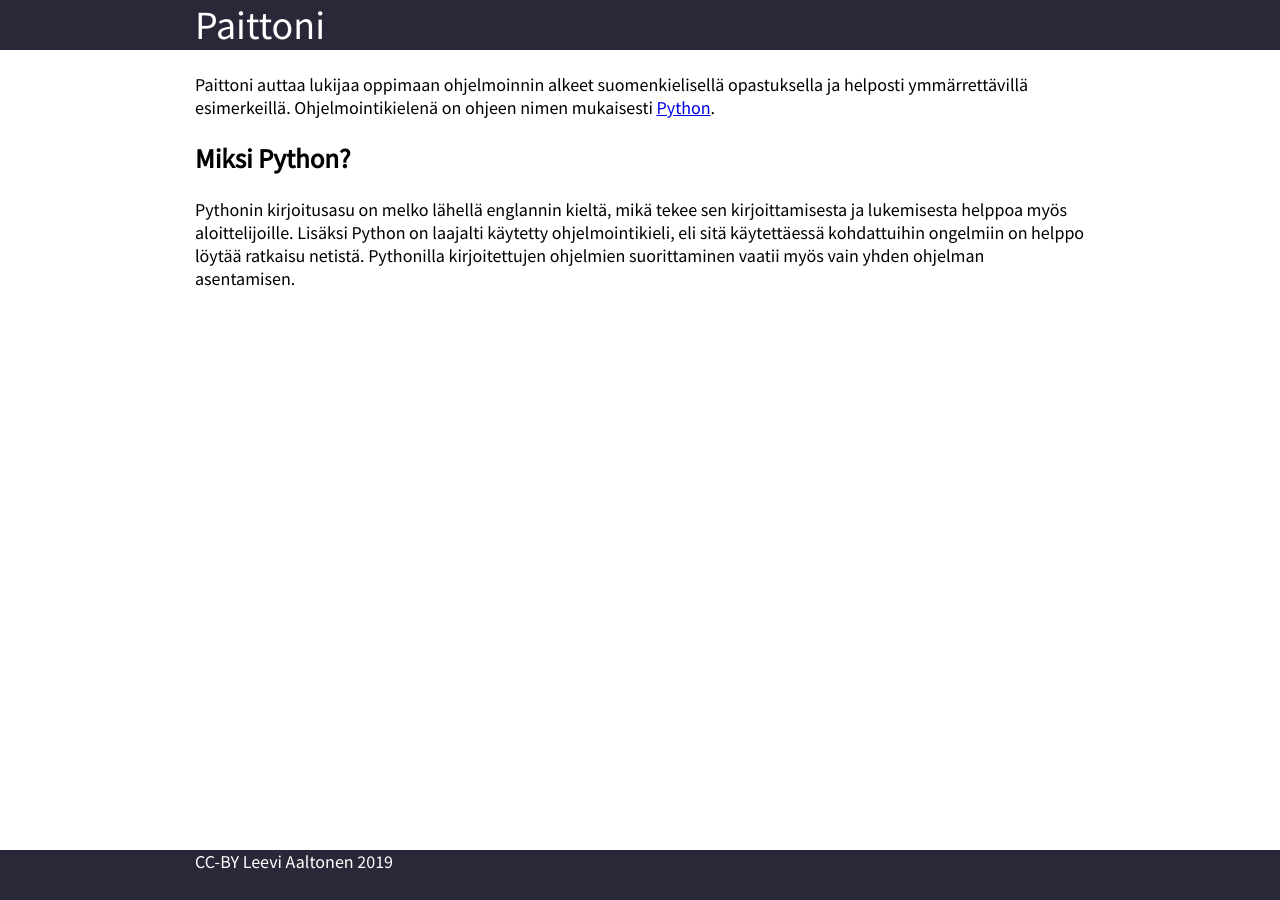
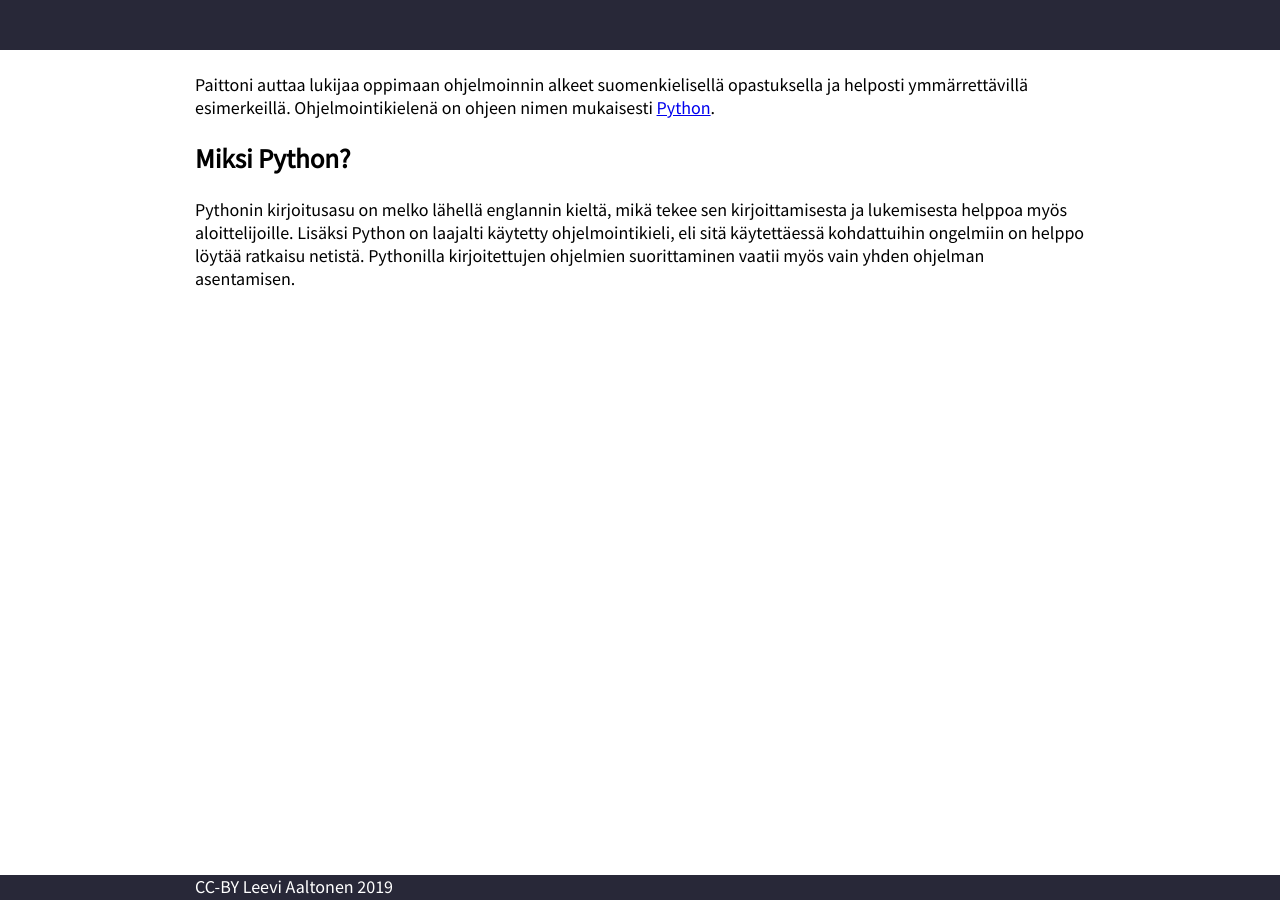
Before and after one commit to Lewskl/paittoni, a Jekyll site: the page built from index.md, in a window 1280 px wide. Built offline with Jekyll 4.4.1, drawn with Linux system fonts in a browser that asks for light colours; our own code applies the rules of GitHub Pages for plain Markdown files.

Commit message:
Updated theme

```diff
--- a/_layouts/default.html
+++ b/_layouts/default.html
@@ -13,7 +13,7 @@
 <body>
     <header>
         <div class="centre-wrapper">
-            Paittoni
+            <a class="header-link" href="{{ site.url }}"></a>
         </div>
     </header>
     <main>
--- a/_sass/site.scss
+++ b/_sass/site.scss
@@ -5,16 +5,35 @@
     font-size: 18px;
     position: relative;
     box-sizing: border-box;
-    padding: 55px 0;
+    padding: 55px 0 30px;
 }
 
 header,
 footer{
     background-color: $dark-bg-colour;
     color: #FFFF;
-    height: 50px;
     position: absolute;
     width: 100%;
+}
+
+header {
+    height: 50px;
+    font-size: 40px;
+    top: 0;
+}
+
+footer {
+    height: 25px;
+    bottom: 0;
+}
+
+.header-link {
+    color: inherit;
+    text-decoration: none;
+}
+
+main {
+    height: 100%;
 }
 
 .centre-wrapper {
@@ -22,16 +41,3 @@
     margin: 0 auto;
     padding: 0 5px;
 }
-
-header {
-    font-size: 40px;
-    top: 0;
-}
-
-main {
-    height: 100%;
-}
-
-footer {
-    bottom: 0;
-}
```
